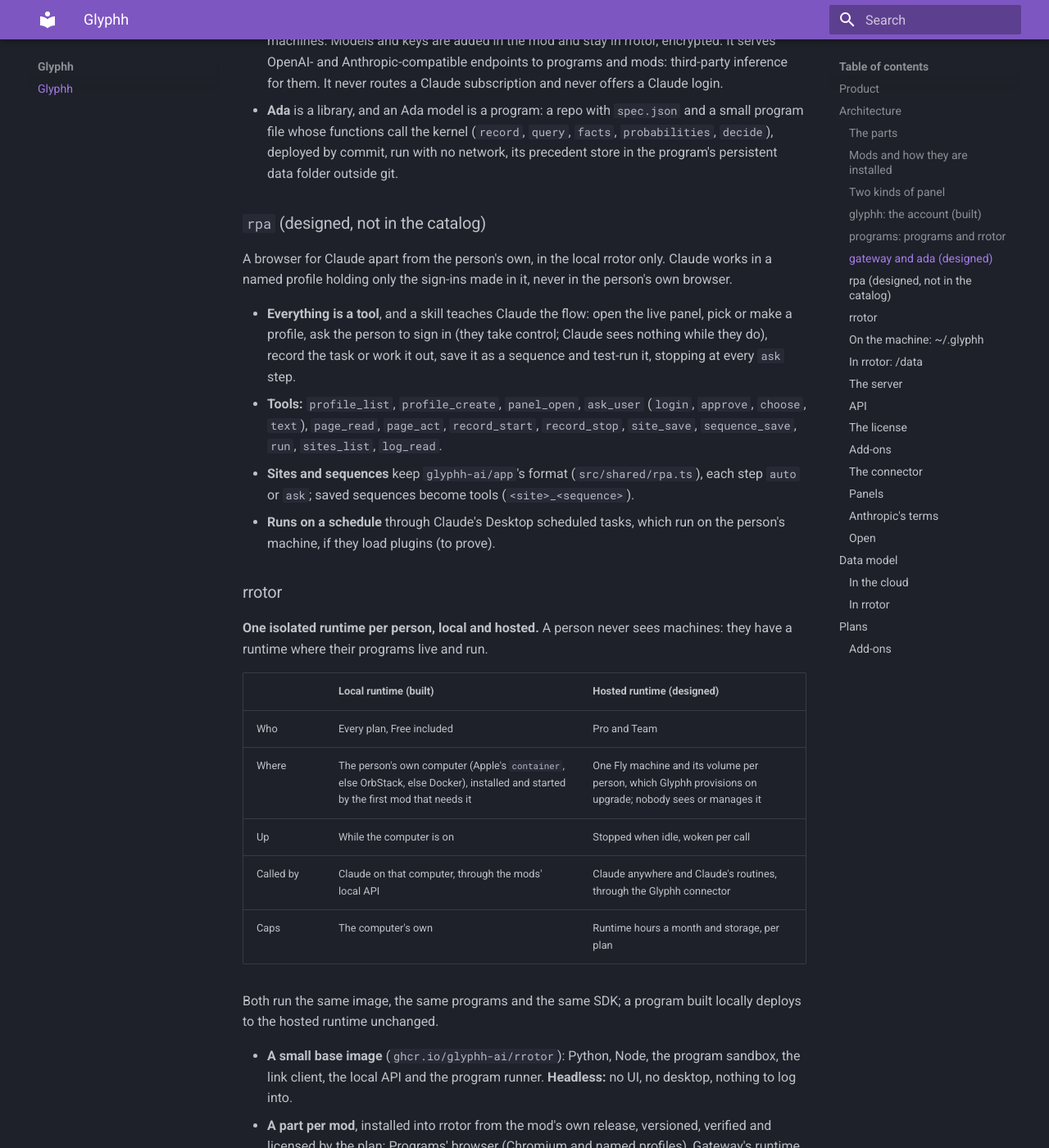
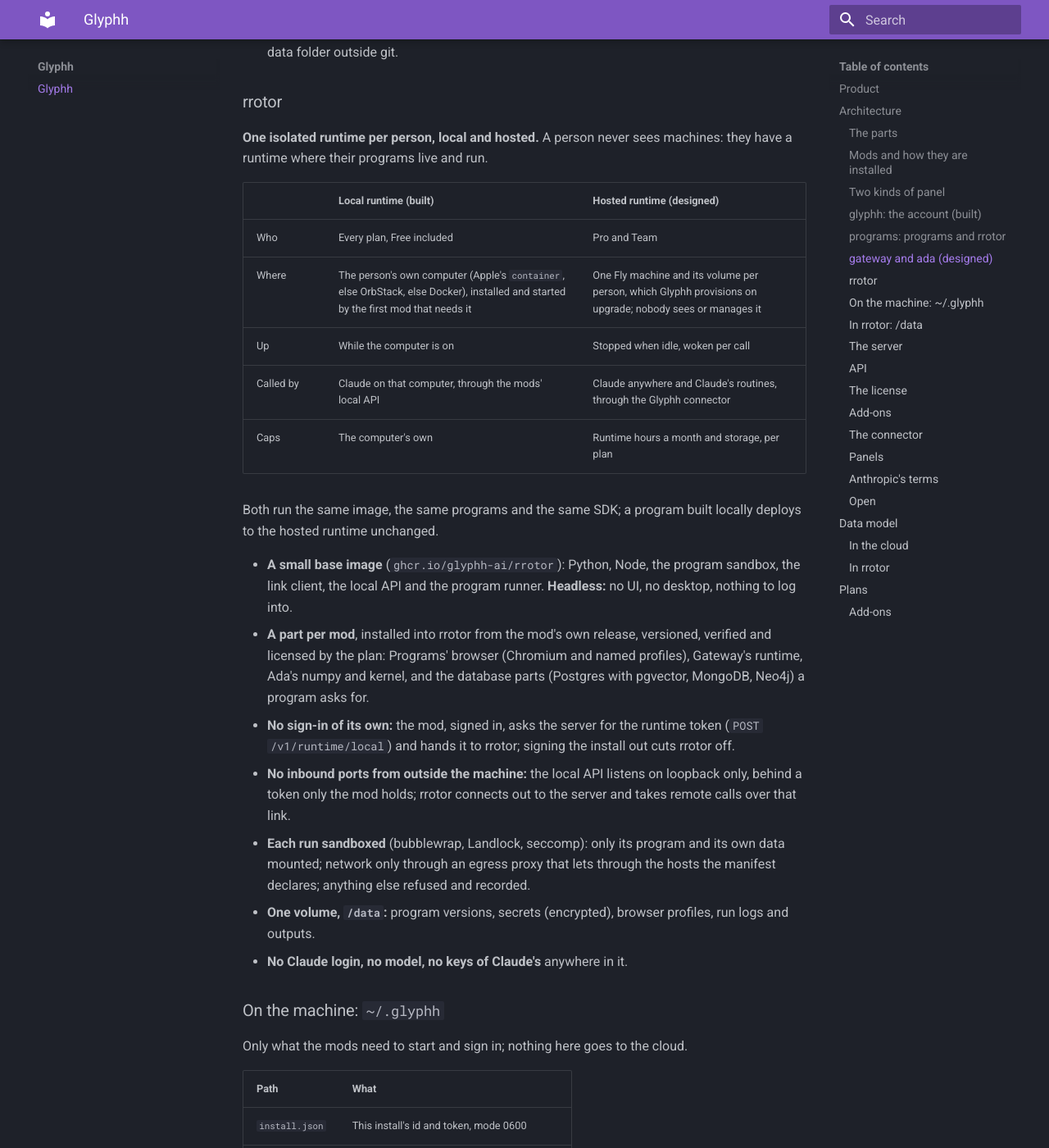
Before and after one commit to glyphh-ai/server, an MkDocs documentation site: the page built from docs/architecture.md, in a window 1280 px wide and 1400 px high, scrolled down 5994 px. Shown: the whole window at 82% size. Built offline with MkDocs 1.6.1 and Material for MkDocs 9.7.7, drawn with Linux system fonts in a browser that asks for light colours; some of the changed text lies outside the part shown.

Commit message:
Remove RPA
Co-Authored-By: Claude Opus 5.5 <noreply@anthropic.com>

```diff
--- a/docs/architecture.md
+++ b/docs/architecture.md
@@ -12,7 +12,6 @@ The design of Glyphh as it stands: the [product](#product), the [architecture](#
 | `programs` | Deterministic Python jobs, built with Claude, run by **rrotor**, an isolated runtime, called by Claude and by Claude's routines | rrotor, local on every plan; hosted on Pro and Team | Add-on | Mod built (starts rrotor, calls it); the server's programs and runs API designed |
 | `gateway` | Your own models and keys in your rrotor, served as OpenAI- and Anthropic-compatible endpoints to your programs and mods; never hosted by Glyphh | rrotor | Add-on | Designed |
 | `ada` | Ada models in your rrotor: a typed spec and a precedent store, deployed by commit like a program, no network | rrotor | Add-on | Designed |
-| `rpa` | A browser for Claude apart from yours: named profiles signed in only where you choose, tasks recorded once and run as tools, Claude watched live and stopped for your approval | The local rrotor only | Not in the catalog | Designed |
 
 - **Every mod is an add-on.** A plan (Free, Pro, Team) includes no mod: it sets the account's limits and which add-ons it may have. Each add-on is a line on the org's one Stripe subscription.
 - **Everything is a subscription.** Nothing is bought one-off.
@@ -146,15 +145,6 @@ Routines run without approvals, so Glyphh's own rule is the brake: a step that `
 - **Gateway** runs in the person's own rrotor (local, or wherever they host it), never on Glyphh's machines. Models and keys are added in the mod and stay in rrotor, encrypted. It serves OpenAI- and Anthropic-compatible endpoints to programs and mods: third-party inference for them. It never routes a Claude subscription and never offers a Claude login.
 - **Ada** is a library, and an Ada model is a program: a repo with `spec.json` and a small program file whose functions call the kernel (`record`, `query`, `facts`, `probabilities`, `decide`), deployed by commit, run with no network, its precedent store in the program's persistent data folder outside git.
 
-### `rpa` (designed, not in the catalog)
-
-A browser for Claude apart from the person's own, in the local rrotor only. Claude works in a named profile holding only the sign-ins made in it, never in the person's own browser.
-
-- **Everything is a tool**, and a skill teaches Claude the flow: open the live panel, pick or make a profile, ask the person to sign in (they take control; Claude sees nothing while they do), record the task or work it out, save it as a sequence and test-run it, stopping at every `ask` step.
-- **Tools:** `profile_list`, `profile_create`, `panel_open`, `ask_user` (`login`, `approve`, `choose`, `text`), `page_read`, `page_act`, `record_start`, `record_stop`, `site_save`, `sequence_save`, `run`, `sites_list`, `log_read`.
-- **Sites and sequences** keep `glyphh-ai/app`'s format (`src/shared/rpa.ts`), each step `auto` or `ask`; saved sequences become tools (`<site>_<sequence>`).
-- **Runs on a schedule** through Claude's Desktop scheduled tasks, which run on the person's machine, if they load plugins (to prove).
-
 ### rrotor
 
 **One isolated runtime per person, local and hosted.** A person never sees machines: they have a runtime where their programs live and run.
@@ -188,7 +178,7 @@ Only what the mods need to start and sign in; nothing here goes to the cloud.
 
 ### In rrotor: `/data`
 
-The same layout in the local and the hosted rrotor; RPA sites, when RPA is built, only in the local one.
+The same layout in the local and the hosted rrotor.
 
 | Path | What |
 |---|---|
@@ -200,7 +190,6 @@ The same layout in the local and the hosted rrotor; RPA sites, when RPA is built
 | `parts/<part>/` | The parts the mods installed |
 | `db/` | The database parts' data: each program its own database |
 | `runs/<run_id>/` | A run's log, checkpoints and outputs |
-| `rpa/<slug>.json`, `rpa/log/` | RPA sites and sequences, and what ran (designed) |
 
 ### The server
 
@@ -364,14 +353,12 @@ From Claude Code's legal page and the Consumer Terms (checked 2026-10-14):
 - **Apple's `container`** running rrotor on macOS 26 (detected and started, not yet tested).
 - **Dependencies through the marketplace**, and **a built mod loading** as its source does.
 - **Google sign-in in Chromium under automation** ("This browser or app may not be secure").
-- **Desktop scheduled tasks** loading plugins, for RPA on a schedule.
 
 **To decide (Chris):**
 
 - Every add-on's price, per seat or flat, and its limits (placeholders in `db/seed_addons.py`).
 - Solo: its price and limits; it is not seeded until then.
 - The hosted runtime's hours per plan, and how more hours are bought (within the subscription: nothing is bought one-off).
-- Whether RPA joins the catalog, and as which add-on.
 - The marketplace's home: the release builds write `glyphh-ai/glyphh`, which also holds the `glyphh` mod's source.
 - Email for approvals when no Claude is open: the mail provider (`notified_at` stays empty until then).
 
@@ -682,11 +669,8 @@ Every table and column is drawn, as the database has them; the tables from rroto
 
 ### In rrotor
 
-![What lives in rrotor's /data](img/data-model-local.png)
-
 - **Programs** live under `programs/<name>/`: each deployed commit, the program's own folder and its persistent data.
 - **Named profiles** (`profiles/<name>/`) hold only the sign-ins made in them.
-- **RPA sites** (designed): one file each (`rpa/<slug>.json`): the URLs it matches, its profile, its commands and sequences, each step `auto` or `ask`; every run logged with who did each step.
 
 ## Plans
 
```
Also changed, not shown: docs/img/data-model-local.png (deleted), 2 other files.
